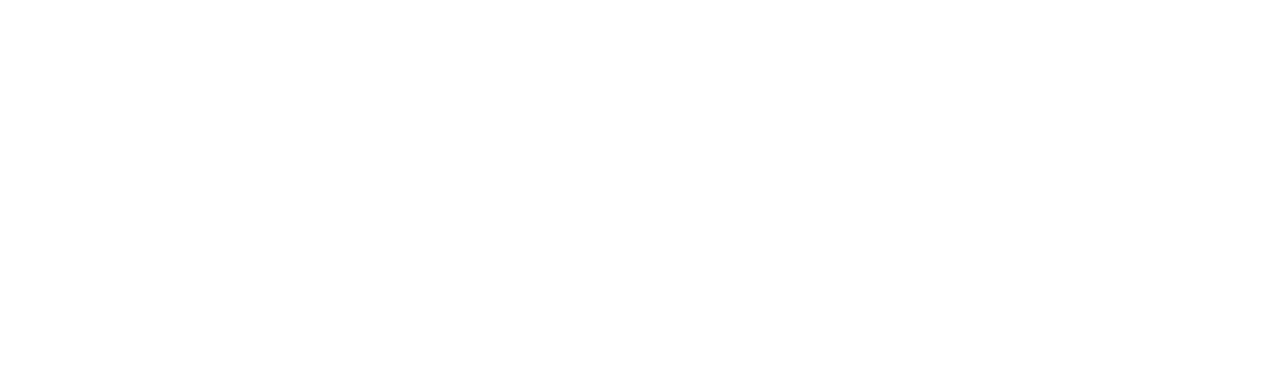
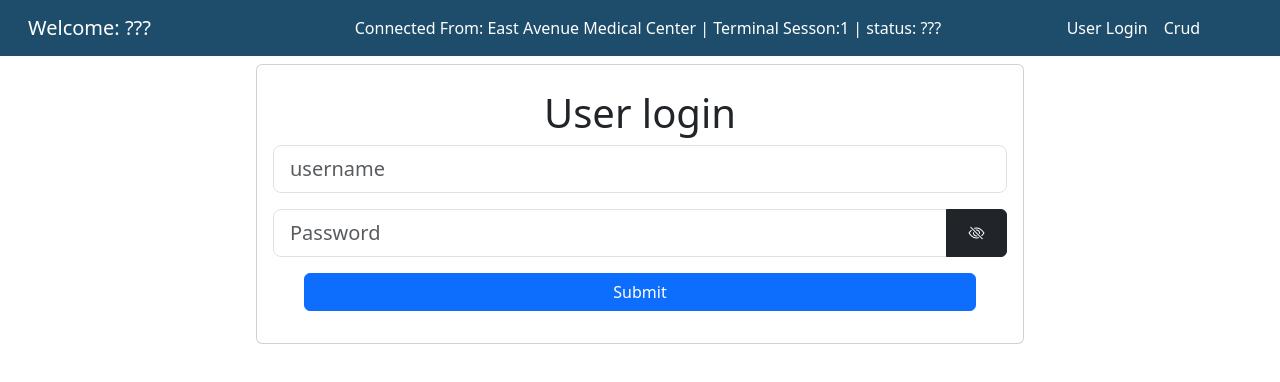
Before and after one commit to HowDoYouWriteACommentLineAgain/webProg_finals, a React (Create React App) app in the folder react-app/: page /login in a window 1280 px wide. Before the commit this address had no page. Shown: the top 382 px of the page. Built offline with nearby package versions, Linux system fonts and the light colour scheme.

Commit message:
prevention of going back works. Just have to add logging out

```diff
--- a/react-app/src/App.js
+++ b/react-app/src/App.js
@@ -29,9 +29,9 @@ function App() {
     <BrowserRouter>
       <Routes>
         <Route path='/' element={<Layout actionOn={loginStatus} setUserAs={currentUser}/>}>
-          <Route index element={<Login returnStatus={handleReturnedStatus} userUsername={handleReturnedUser}/>} />
+          <Route index path='/login' element={<Login isLoggedIn={loginStatus} userUsername={handleReturnedUser}/>} />
           <Route path="usersCrud" element={<UsersCrud />} />
-          <Route path="dashboard" element={<Dashboard />} />
+          <Route path="dashboard" element={<Dashboard status={loginStatus}/>} />
         </Route>
       </Routes>
     </BrowserRouter>
--- a/react-app/src/Layout.js
+++ b/react-app/src/Layout.js
@@ -1,18 +1,16 @@
-import { Outlet, Link,  useNavigate } from "react-router-dom";
+import { Outlet, Link,  useNavigate, useLocation } from "react-router-dom";
 import {primary, card} from'./styleObjects/customStyles';
 import { useEffect, useState } from "react";
 
 const Layout = ({actionOn, setUserAs}) => {
-    const [status, setStatus] = useState('status');
     const navigateTo = useNavigate();
-
-    useEffect(()=> setStatus(actionOn), [actionOn]);
+    const currentLocation = useLocation();
 
     useEffect(()=>{
-        if(status === 'good' || false){
-            navigateTo('/dashboard', {replace:true});
+        if(actionOn === false){
+            navigateTo('/login', {replace:true});
         }
-    },[status]);
+    },[currentLocation.pathname]);
 
 
     return(
@@ -22,10 +20,10 @@ const Layout = ({actionOn, setUserAs}) => {
 
             <span className="navbar-brand col-md-3 col-lg-2 text-white px-3">Welcome: {setUserAs || '???'}</span>
 
-            <span className="nav-item">Connected From: East Avenue Medical Center | Terminal Sesson:1 | status: {actionOn || '???'}</span>
+            <span className="nav-item">Connected From: East Avenue Medical Center | Terminal Sesson:1 | status: {actionOn ? 'ok' : '???'}</span>
 
             <span className="navbar-nav col-md-3 col-lg-2" id="collapseNavItems">
-                <Link className="nav-item nav-link text-white" to="/">User Login</Link>
+                <Link className="nav-item nav-link text-white" to="/login">User Login</Link>
                 <Link className="nav-item nav-link text-white" to="/usersCrud">Crud</Link>
                 {/*
                     TODO: Eventually remove Crud here and instead have Router rerout to appropriate page
--- a/react-app/src/pages/Dashboard.js
+++ b/react-app/src/pages/Dashboard.js
@@ -1,4 +1,17 @@
-export default function Dashboard(){
+import { useEffect } from "react";
+import { useNavigate, useLocation } from "react-router-dom";
+
+
+export default function Dashboard({status}){
+
+    const navigateOut = useNavigate();
+    const location = useLocation();
+    useEffect(()=>{
+        if(status === false){
+            navigateOut('/login',{replace:true});
+        }
+    }, [location.pathname]);
+
     return(
         <>
             <h1>Work in Progress</h1>
--- a/react-app/src/pages/Login.js
+++ b/react-app/src/pages/Login.js
@@ -1,18 +1,27 @@
-import {useState, useRef} from 'react';
+import {useState, useRef, useEffect} from 'react';
 import { useNavigate, useLocation } from "react-router-dom";
 import Inputs from '../components/Inputs';
 
 
-function Login({returnStatus, userUsername}) {
+function Login({isLoggedIn, userUsername}) {
 
   const [username, setUsername] = useState('');
   const [password, setPassword] = useState('');
   const [peekPassword, setPeekPassword] = useState(false);
-  // const [isPositive, setStatus] = useState(false);
 
   const form = useRef(null);
   const uInput = useRef(null);
   const pInput = useRef(null);
+
+  const navigateOut = useNavigate();
+  const location = useLocation();
+
+  useEffect(()=>{
+
+    if(isLoggedIn === true){
+      navigateOut('/dashboard',{replace:true});
+    }
+  }, [location.pathname]);
 
   function handleClicks(){
     form.current.classList.add('was-validated');
@@ -42,10 +51,11 @@ function Login({returnStatus, userUsername}) {
           uInput.current.classList.remove('is-invalid');
           uInput.current.classList.remove('is-invalid');
           userUsername(username);
-          returnStatus('good');
+          isLoggedIn(true);
+          navigateOut('/dashboard', {replace:true});
         } else{
           userUsername('');
-          returnStatus('bad');
+          isLoggedIn(false);
           uInput.current.classList.add('is-invalid');
           pInput.current.classList.add('is-invalid');
 
```
